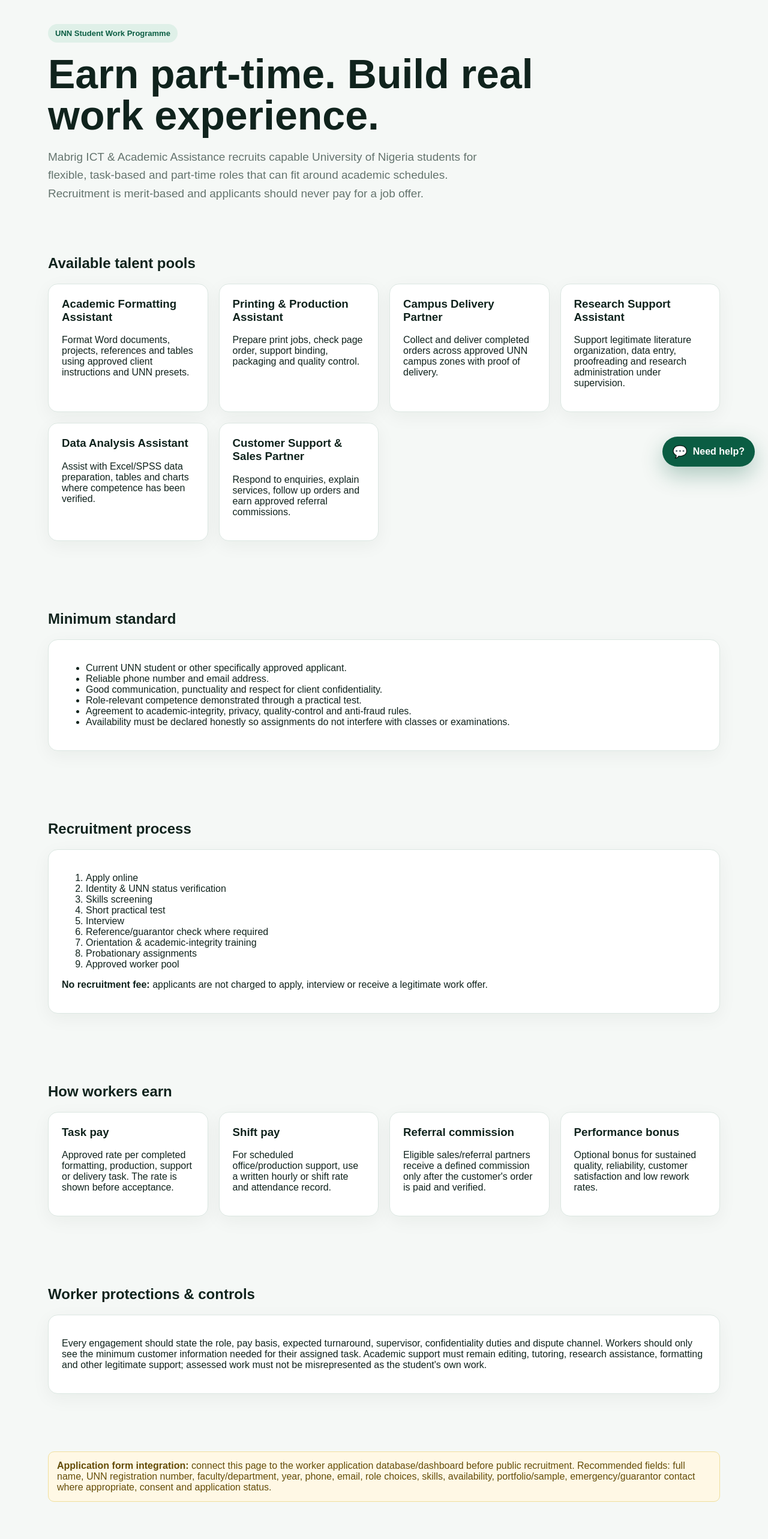
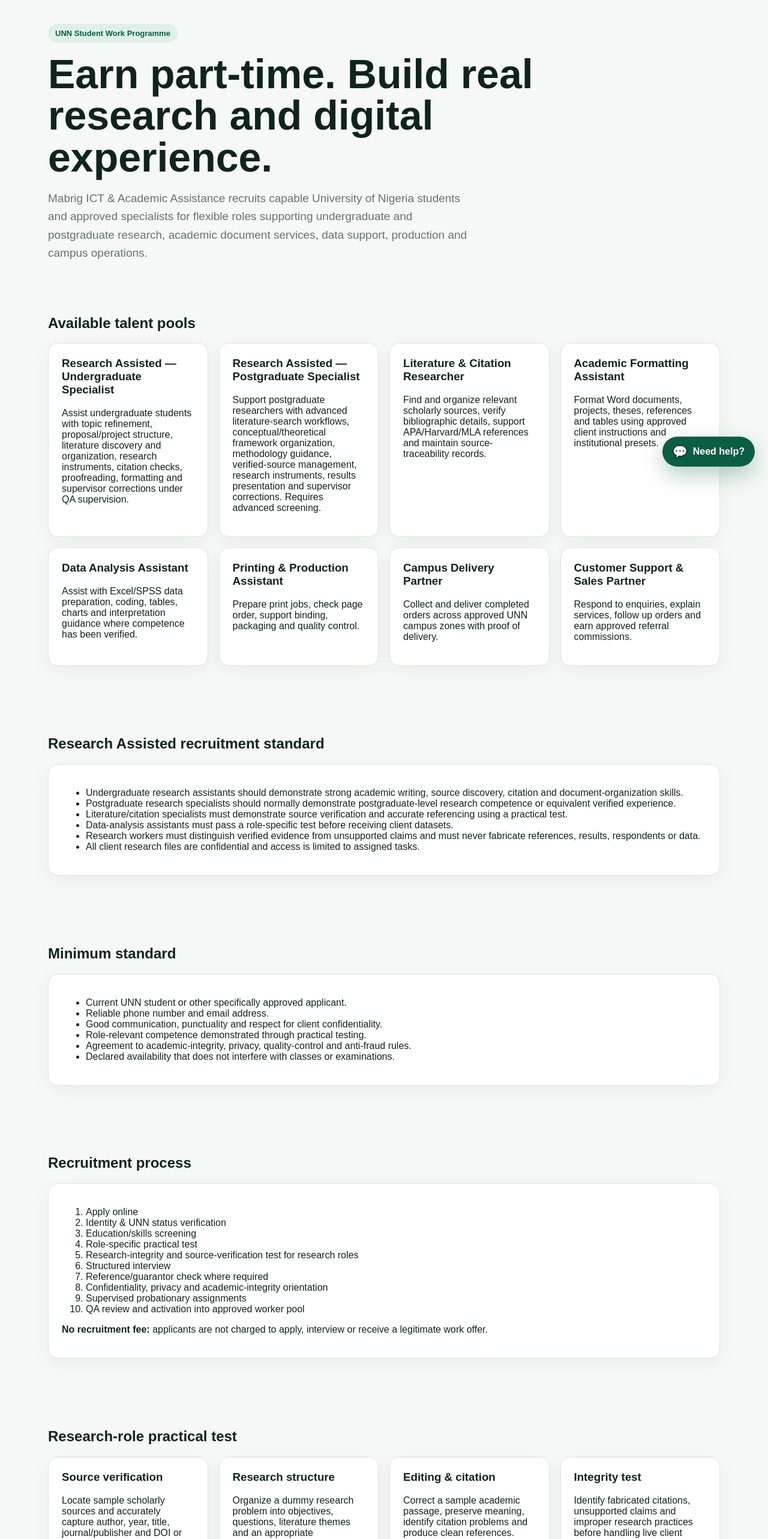
Before and after one commit to mabrig1/mabrig-academic-assistance, a Next.js app: page /work-with-us in a window 1280 px wide. Shown: the top 2566 px of the page at 60% size. Built offline with nearby package versions, Linux system fonts and the light colour scheme.

Commit message:
Expand recruitment for Research Assisted specialists

```diff
--- a/app/work-with-us/page.tsx
+++ b/app/work-with-us/page.tsx
@@ -1,30 +1,27 @@
 const roles = [
-  ["Academic Formatting Assistant", "Format Word documents, projects, references and tables using approved client instructions and UNN presets."],
+  ["Research Assisted — Undergraduate Specialist", "Assist undergraduate students with topic refinement, proposal/project structure, literature discovery and organization, research instruments, citation checks, proofreading, formatting and supervisor corrections under QA supervision."],
+  ["Research Assisted — Postgraduate Specialist", "Support postgraduate researchers with advanced literature-search workflows, conceptual/theoretical framework organization, methodology guidance, verified-source management, research instruments, results presentation and supervisor corrections. Requires advanced screening."],
+  ["Literature & Citation Researcher", "Find and organize relevant scholarly sources, verify bibliographic details, support APA/Harvard/MLA references and maintain source-traceability records."],
+  ["Academic Formatting Assistant", "Format Word documents, projects, theses, references and tables using approved client instructions and institutional presets."],
+  ["Data Analysis Assistant", "Assist with Excel/SPSS data preparation, coding, tables, charts and interpretation guidance where competence has been verified."],
   ["Printing & Production Assistant", "Prepare print jobs, check page order, support binding, packaging and quality control."],
   ["Campus Delivery Partner", "Collect and deliver completed orders across approved UNN campus zones with proof of delivery."],
-  ["Research Support Assistant", "Support legitimate literature organization, data entry, proofreading and research administration under supervision."],
-  ["Data Analysis Assistant", "Assist with Excel/SPSS data preparation, tables and charts where competence has been verified."],
   ["Customer Support & Sales Partner", "Respond to enquiries, explain services, follow up orders and earn approved referral commissions."],
 ];
 
-const stages = ["Apply online", "Identity & UNN status verification", "Skills screening", "Short practical test", "Interview", "Reference/guarantor check where required", "Orientation & academic-integrity training", "Probationary assignments", "Approved worker pool"];
+const stages = ["Apply online", "Identity & UNN status verification", "Education/skills screening", "Role-specific practical test", "Research-integrity and source-verification test for research roles", "Structured interview", "Reference/guarantor check where required", "Confidentiality, privacy and academic-integrity orientation", "Supervised probationary assignments", "QA review and activation into approved worker pool"];
 
 export default function WorkWithUsPage() {
   return <main className="container" style={{paddingTop:40,paddingBottom:60}}>
-    <span className="badge">UNN Student Work Programme</span>
-    <h1>Earn part-time. Build real work experience.</h1>
-    <p className="lead">Mabrig ICT & Academic Assistance recruits capable University of Nigeria students for flexible, task-based and part-time roles that can fit around academic schedules. Recruitment is merit-based and applicants should never pay for a job offer.</p>
-
+    <span className="badge">UNN Student Work Programme</span><h1>Earn part-time. Build real research and digital experience.</h1>
+    <p className="lead">Mabrig ICT & Academic Assistance recruits capable University of Nigeria students and approved specialists for flexible roles supporting undergraduate and postgraduate research, academic document services, data support, production and campus operations.</p>
     <section className="section"><h2>Available talent pools</h2><div className="grid">{roles.map(([title,text]) => <article className="card" key={title}><h3>{title}</h3><p>{text}</p></article>)}</div></section>
-
-    <section className="section"><h2>Minimum standard</h2><div className="card"><ul><li>Current UNN student or other specifically approved applicant.</li><li>Reliable phone number and email address.</li><li>Good communication, punctuality and respect for client confidentiality.</li><li>Role-relevant competence demonstrated through a practical test.</li><li>Agreement to academic-integrity, privacy, quality-control and anti-fraud rules.</li><li>Availability must be declared honestly so assignments do not interfere with classes or examinations.</li></ul></div></section>
-
+    <section className="section"><h2>Research Assisted recruitment standard</h2><div className="card"><ul><li>Undergraduate research assistants should demonstrate strong academic writing, source discovery, citation and document-organization skills.</li><li>Postgraduate research specialists should normally demonstrate postgraduate-level research competence or equivalent verified experience.</li><li>Literature/citation specialists must demonstrate source verification and accurate referencing using a practical test.</li><li>Data-analysis assistants must pass a role-specific test before receiving client datasets.</li><li>Research workers must distinguish verified evidence from unsupported claims and must never fabricate references, results, respondents or data.</li><li>All client research files are confidential and access is limited to assigned tasks.</li></ul></div></section>
+    <section className="section"><h2>Minimum standard</h2><div className="card"><ul><li>Current UNN student or other specifically approved applicant.</li><li>Reliable phone number and email address.</li><li>Good communication, punctuality and respect for client confidentiality.</li><li>Role-relevant competence demonstrated through practical testing.</li><li>Agreement to academic-integrity, privacy, quality-control and anti-fraud rules.</li><li>Declared availability that does not interfere with classes or examinations.</li></ul></div></section>
     <section className="section"><h2>Recruitment process</h2><div className="card"><ol>{stages.map(stage => <li key={stage}>{stage}</li>)}</ol><p><strong>No recruitment fee:</strong> applicants are not charged to apply, interview or receive a legitimate work offer.</p></div></section>
-
-    <section className="section"><h2>How workers earn</h2><div className="grid"><article className="card"><h3>Task pay</h3><p>Approved rate per completed formatting, production, support or delivery task. The rate is shown before acceptance.</p></article><article className="card"><h3>Shift pay</h3><p>For scheduled office/production support, use a written hourly or shift rate and attendance record.</p></article><article className="card"><h3>Referral commission</h3><p>Eligible sales/referral partners receive a defined commission only after the customer's order is paid and verified.</p></article><article className="card"><h3>Performance bonus</h3><p>Optional bonus for sustained quality, reliability, customer satisfaction and low rework rates.</p></article></div></section>
-
-    <section className="section"><h2>Worker protections & controls</h2><div className="card"><p>Every engagement should state the role, pay basis, expected turnaround, supervisor, confidentiality duties and dispute channel. Workers should only see the minimum customer information needed for their assigned task. Academic support must remain editing, tutoring, research assistance, formatting and other legitimate support; assessed work must not be misrepresented as the student's own work.</p></div></section>
-
-    <section className="section"><div className="notice"><strong>Application form integration:</strong> connect this page to the worker application database/dashboard before public recruitment. Recommended fields: full name, UNN registration number, faculty/department, year, phone, email, role choices, skills, availability, portfolio/sample, emergency/guarantor contact where appropriate, consent and application status.</div></section>
+    <section className="section"><h2>Research-role practical test</h2><div className="grid"><article className="card"><h3>Source verification</h3><p>Locate sample scholarly sources and accurately capture author, year, title, journal/publisher and DOI or stable link where available.</p></article><article className="card"><h3>Research structure</h3><p>Organize a dummy research problem into objectives, questions, literature themes and an appropriate methodological outline without inventing evidence.</p></article><article className="card"><h3>Editing & citation</h3><p>Correct a sample academic passage, preserve meaning, identify citation problems and produce clean references.</p></article><article className="card"><h3>Integrity test</h3><p>Identify fabricated citations, unsupported claims and improper research practices before handling live client work.</p></article></div></section>
+    <section className="section"><h2>How workers earn</h2><div className="grid"><article className="card"><h3>Task pay</h3><p>Approved rate per research-support, formatting, production, data or delivery task, shown before acceptance.</p></article><article className="card"><h3>Specialist rate</h3><p>Advanced postgraduate research, citation verification, QA and data-analysis tasks can carry higher approved specialist rates.</p></article><article className="card"><h3>Referral commission</h3><p>Eligible partners receive defined commissions after qualifying customer orders are paid and verified.</p></article><article className="card"><h3>Performance bonus</h3><p>Optional bonuses reward sustained quality, reliability, verified-source accuracy and low rework rates.</p></article></div></section>
+    <section className="section"><h2>Worker protections & research integrity</h2><div className="card"><p>Every engagement states the task, pay basis, turnaround, supervisor, confidentiality duties and dispute channel. Research Assisted is tutoring, research guidance, editing, source support, data-analysis guidance and legitimate academic assistance. Workers must not impersonate students, fabricate research, complete examinations or misrepresent ghostwritten assessed work as a student's own work.</p></div></section>
+    <section className="section"><div className="notice"><strong>Application dashboard fields:</strong> full name, UNN registration number where applicable, faculty/department, programme/degree level, research areas, software skills, citation styles, data-analysis skills, availability, portfolio/sample, preferred role, practical-test scores, verification status, QA level and payout status.</div></section>
   </main>;
 }
```
